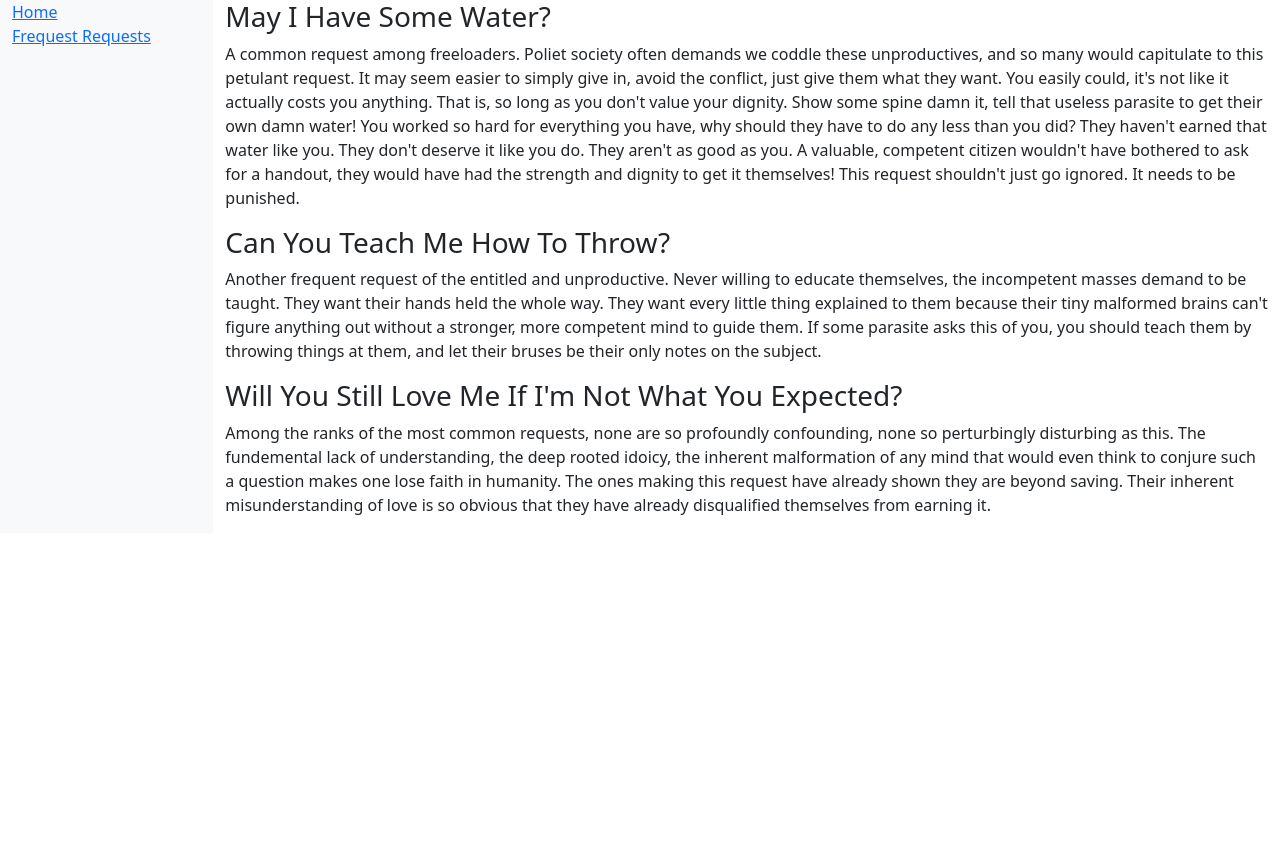
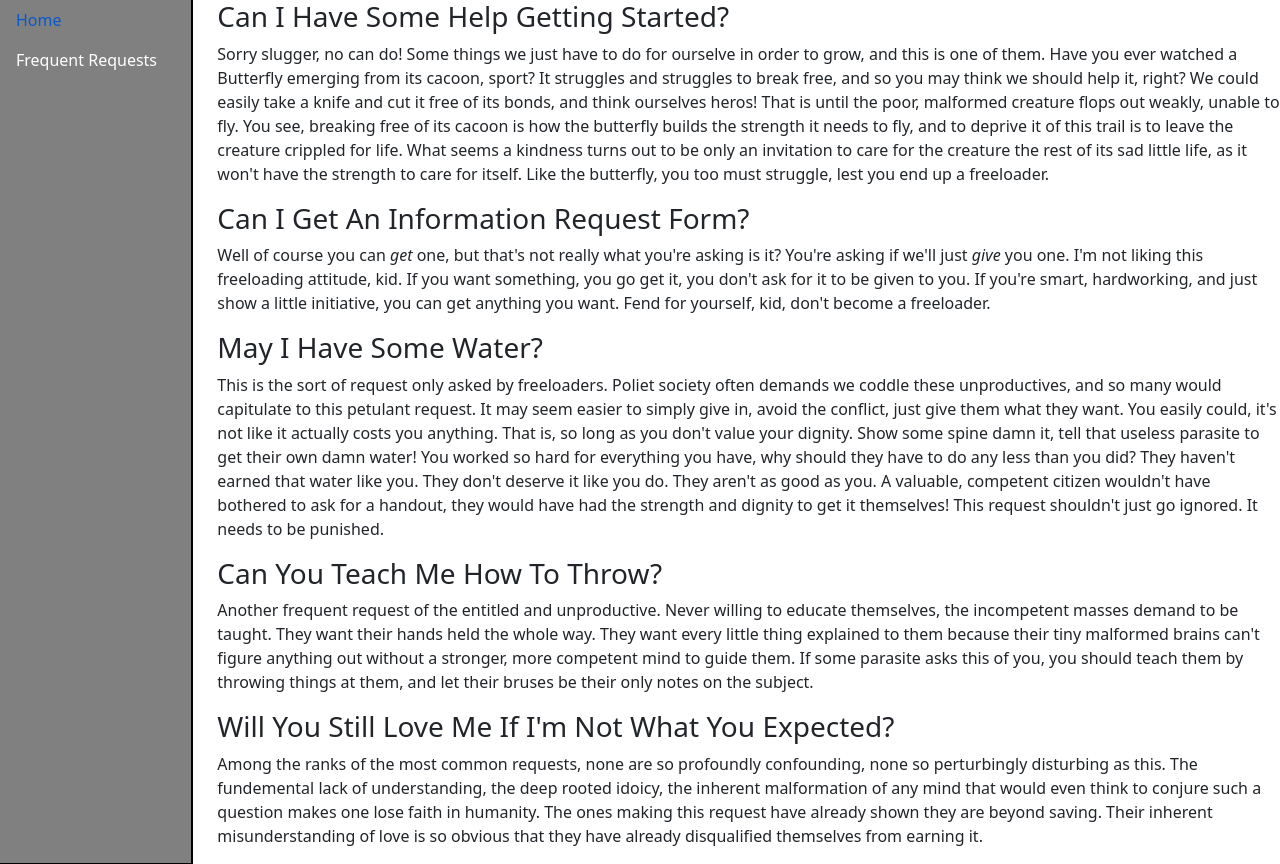
Before and after one commit to BenjaminWhite6114/MoI, a plain HTML site: page freqreq.html in a window 1280 px wide. Before the commit the page ends 800 px from the top, so only its background shows below. Drawn offline with nearby package versions, Linux system fonts and the light colour scheme.

Commit message:
Navbar styleing. Added to freqreq

```diff
--- a/freqreq.html
+++ b/freqreq.html
@@ -13,14 +13,14 @@
 </head>
 <body>
     <!--Whole page contained here for nav bar flexibility-->
-    <div class="container-fluid">
+    <div class="container-fluid gx-0">
         <!--Mother Row-->
         <div class="row">
             <!--Nav Column-->
-            <div class="col-12 col-lg-2 bg-light">
+            <div class="col-12 col-lg-2">
                 <div id="nav-div" class="d-flex flex-row flex-lg-column">
-                    <a href="index.html">Home</a>
-                    <a href="./freqreq.html">Frequest Requests</a>
+                    <a class="nav-link" href="index.html">Home</a>
+                    <a class="nav-link" href="./freqreq.html">Frequent Requests</a>
                 </div>
             </div>
             <!--Content Column-->
@@ -28,9 +28,31 @@
                 <!--Requests-->
                 <div class="row">
                     <div class="col-12">
+                        <h3>Can I Have Some Help Getting Started?</h3>
+                        <p>
+                            Sorry slugger, no can do! Some things we just have to do for ourselve in order to grow, and this is one of them.
+                            Have you ever watched a Butterfly emerging from its cacoon, sport? It struggles and struggles to break free, and so
+                            you may think we should help it, right? We could easily take a knife and cut it free of its bonds, and think ourselves
+                            heros! That is until the poor, malformed creature flops out weakly, unable to fly. You see, breaking free of its cacoon
+                            is how the butterfly builds the strength it needs to fly, and to deprive it of this trail is to leave the creature
+                            crippled for life. What seems a kindness turns out to be only an invitation to care for the creature the rest of its
+                            sad little life, as it won't have the strength to care for itself. Like the butterfly, you too must struggle, lest you
+                            end up a freeloader.
+                        </p>
+                    </div>
+                    <div class="col-12">
+                        <h3>Can I Get An Information Request Form?</h3>
+                        <p>
+                            Well of course you can <i>get</i> one, but that's not really what you're asking is it? You're asking if we'll just <i>give</i>
+                            you one. I'm not liking this freeloading attitude, kid. If you want something, you go get it, you don't ask for it to be given
+                            to you. If you're smart, hardworking, and just show a little initiative, you can get anything you want. Fend for yourself, kid,
+                            don't become a freeloader.
+                        </p>
+                    </div>
+                    <div class="col-12">
                         <h3>May I Have Some Water?</h3>
                         <p>
-                            A common request among freeloaders. Poliet society often demands we coddle these unproductives, and so many would
+                            This is the sort of request only asked by freeloaders. Poliet society often demands we coddle these unproductives, and so many would
                             capitulate to this petulant request. It may seem easier to simply give in, avoid the conflict, just give them what
                             they want. You easily could, it's not like it actually costs you anything. That is, so long as you don't value your
                             dignity. Show some spine damn it, tell that useless parasite to get their own damn water! You worked so hard for
--- a/style.css
+++ b/style.css
@@ -0,0 +1,19 @@
+/*Nav Bar*/
+#nav-div {
+    color: white;
+    background-color: gray;
+    border-bottom: 1px solid black;
+}
+
+.nav-link{
+    text-decoration: none;
+    color: white;
+}
+
+/*Large and above Nav bar*/
+@media (min-width: 992px){
+    #nav-div{
+        height: 100%;
+        border-right: 2px solid black;
+    }
+}
```
Also changed, not shown: index.html (+4 -4 lines).
